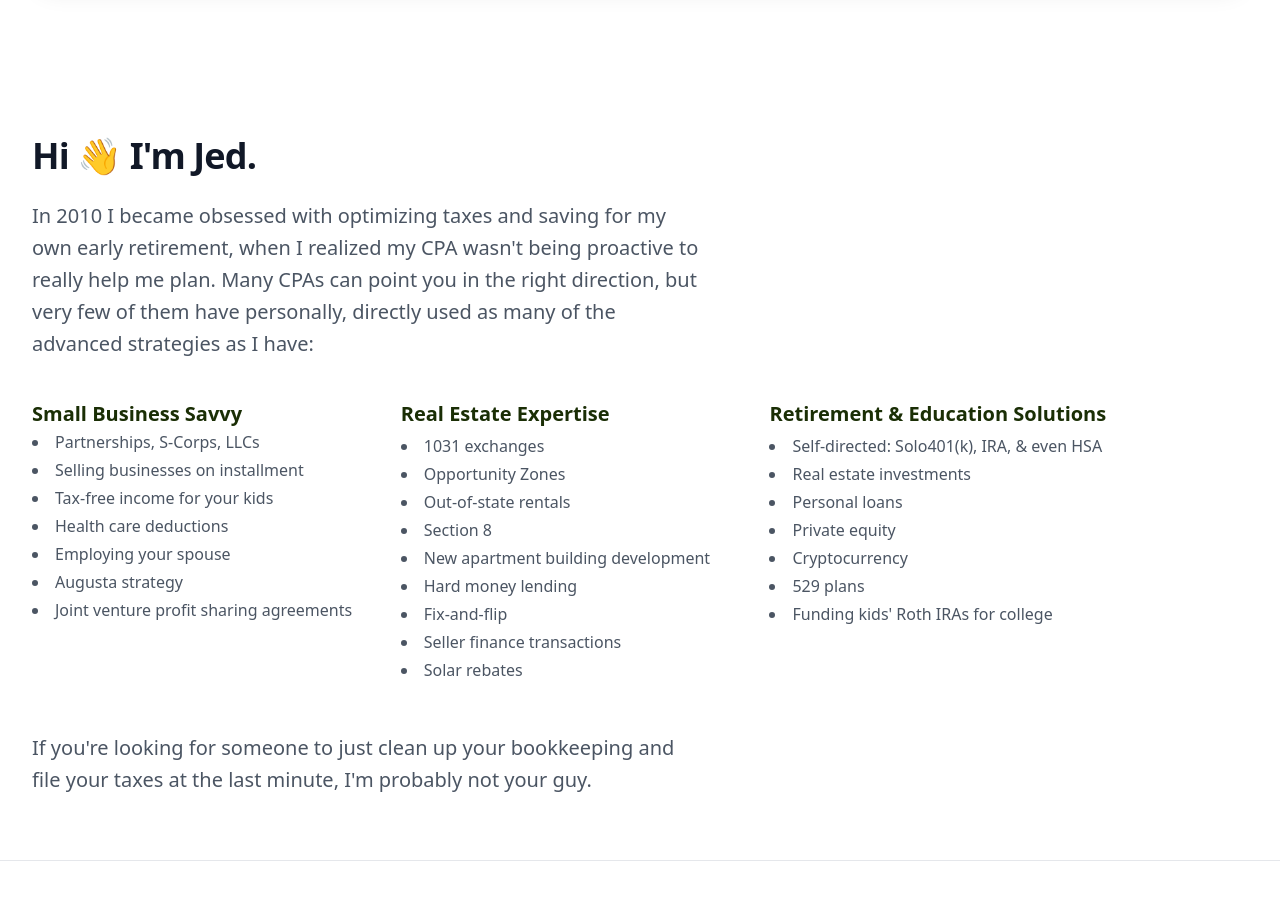
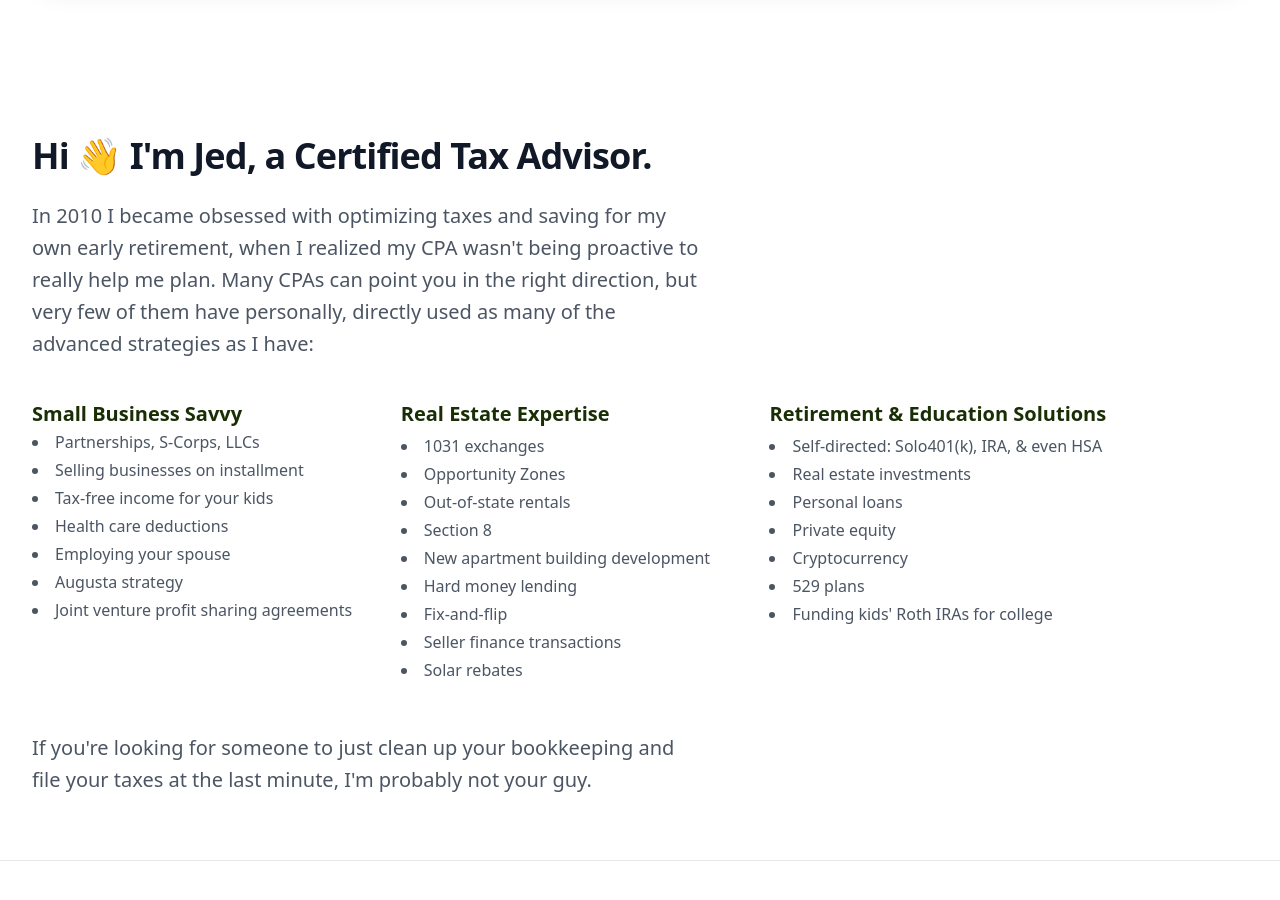
Before and after one commit to jedwood/etp-www, a website: page index.html in a window 1280 px wide. Shown: the part 880-1780 px from the top of the page. Drawn offline with Linux system fonts and the light colour scheme; a web font is replaced by a local one.

Commit message:
added certified tax advisor

```diff
--- a/index.html
+++ b/index.html
@@ -81,7 +81,7 @@
       <div class="mx-auto mt-16 max-w-7xl px-6 sm:mt-40 lg:px-8">
 
         <div class="mx-auto max-w-2xl lg:mx-0 lg:max-w-none">
-          <h2 class="text-3xl font-bold tracking-tight text-gray-900 sm:text-4xl">Hi 👋 I'm Jed.</h2>
+          <h2 class="text-3xl font-bold tracking-tight text-gray-900 sm:text-4xl">Hi 👋 I'm Jed, a Certified Tax Advisor.</h2>
           <div class="mt-6">
             <div class="lg:w-full lg:max-w-2xl lg:flex-auto">
               <p class="text-xl leading-8 text-gray-600">In 2010 I became obsessed with optimizing taxes and saving for my own early retirement, when I realized my CPA wasn't being proactive to really help me plan. Many CPAs can point you in the right direction, but very few of them have personally, directly used as many of the advanced strategies as I have:
```
Also changed, not shown: output.css.
